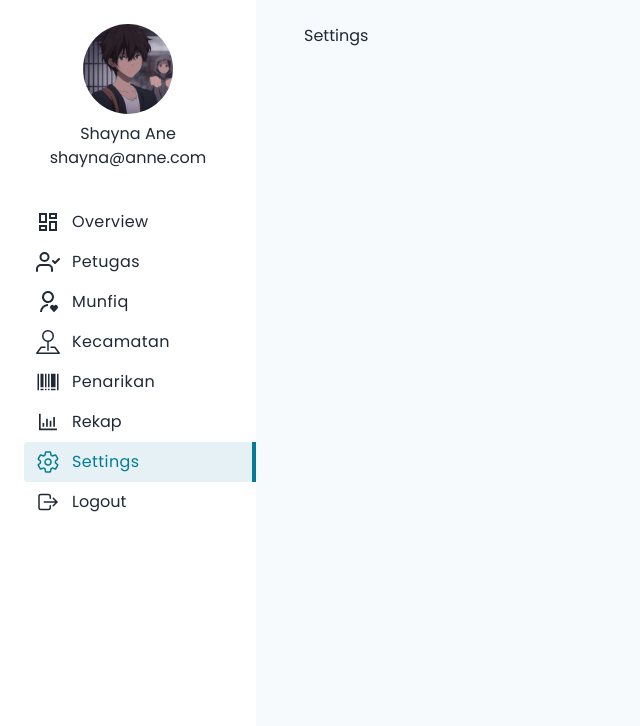
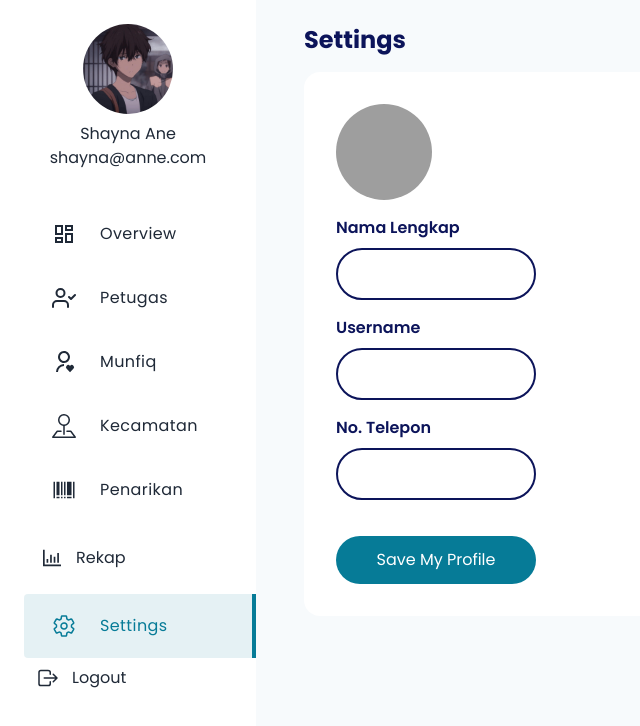
Before and after one commit to arvinpaundra/tabung_kebaikan, a Next.js app: page /admin/settings in a window 1280 px wide. Shown: the top 726 px of the page, without its empty margins (0-640 px from the left). Built offline with nearby package versions, Linux system fonts and the light colour scheme; grey boxes are pictures that could not be loaded.

Commit message:
Design setting page

```diff
--- a/components/atoms/Container/index.jsx
+++ b/components/atoms/Container/index.jsx
@@ -1,5 +1,5 @@
 const Container = (props) => {
-  return <section className="absolute top-0 left-[20%] pt-6 px-12">{props.children}</section>;
+  return <main className="absolute top-0 left-[20%] pt-6 px-12 w-[80%]">{props.children}</main>;
 };
 
 export default Container;
--- a/pages/admin/settings.jsx
+++ b/pages/admin/settings.jsx
@@ -1,7 +1,7 @@
-import Head from 'next/head';
-import Container from '../../components/atoms/Container';
-import MainContainer from '../../components/atoms/MainContainer';
-import Sidebar from '../../components/organisms/Sidebar';
+import Head from "next/head";
+import Container from "../../components/atoms/Container";
+import MainContainer from "../../components/atoms/MainContainer";
+import Sidebar from "../../components/organisms/Sidebar";
 
 const Settings = (props) => {
   return (
@@ -13,7 +13,60 @@ const Settings = (props) => {
       <MainContainer>
         <Sidebar active="Settings" />
         <Container>
-          <p>Settings</p>
+          <div className="flex flex-col gap-4">
+            <h1 className="font-bold text-2xl text-darkBlue">Settings</h1>
+            <div className="grid grid-cols-12 w-full">
+              <div className="card bg-white w-full col-span-6">
+                <div className="card-body">
+                  <div className="flex flex-col gap-4">
+                    <div className="avatar">
+                      <div className="w-24 rounded-full">
+                        <img src="https://placeimg.com/192/192/people" />
+                      </div>
+                    </div>
+
+                    <div className="flex flex-col gap-4">
+                      <div className="flex flex-col gap-2">
+                        <label
+                          htmlFor="name"
+                          className="text-darkBlue font-semibold"
+                        >
+                          Nama Lengkap
+                        </label>
+                        <input type="text" name="name" id="name" className="rounded-full border-2 border-darkBlue px-4 py-3 w-1/2 outline-none" />
+                      </div>
+
+                      <div className="flex flex-col gap-2">
+                        <label
+                          htmlFor="username"
+                          className="text-darkBlue font-semibold"
+                        >
+                          Username
+                        </label>
+                        <input type="text" name="username" id="username" className="rounded-full border-2 border-darkBlue px-4 py-3 w-1/2 outline-none" />
+                      </div>
+
+                      <div className="flex flex-col gap-2">
+                        <label
+                          htmlFor="phone"
+                          className="text-darkBlue font-semibold"
+                        >
+                          No. Telepon
+                        </label>
+                        <input type="phone" name="phone" id="phone" className="rounded-full border-2 border-darkBlue px-4 py-3 w-1/2 outline-none" />
+                      </div>
+
+
+                      <div className="mt-5">
+
+                      <button className="bg-gsc rounded-full py-3 w-1/2 text-white">Save My Profile</button>
+                      </div>
+                    </div>
+                  </div>
+                </div>
+              </div>
+            </div>
+          </div>
         </Container>
       </MainContainer>
     </>
--- a/tailwind.config.js
+++ b/tailwind.config.js
@@ -1,18 +1,18 @@
 /** @type {import('tailwindcss').Config} */
 module.exports = {
-  content: ['./pages/**/*.{js,ts,jsx,tsx}', './components/**/*.{js,ts,jsx,tsx}'],
+  content: [
+    "./pages/**/*.{js,ts,jsx,tsx}",
+    "./components/**/*.{js,ts,jsx,tsx}",
+  ],
   theme: {
     extend: {
       colors: {
-        softBlue: '#F7FAFC',
-        gsc: '#067B97',
-        secondary: '#E7EAF5',
-        darkBlue: '#0C145A',
+        softBlue: "#F7FAFC",
+        gsc: "#067B97",
+        secondary: "#E7EAF5",
+        darkBlue: "#0C145A",
       },
     },
   },
-  plugins: [require('daisyui')],
-  daisyui: {
-    styled: false,
-  },
+  plugins: [require("daisyui")],
 };
```
